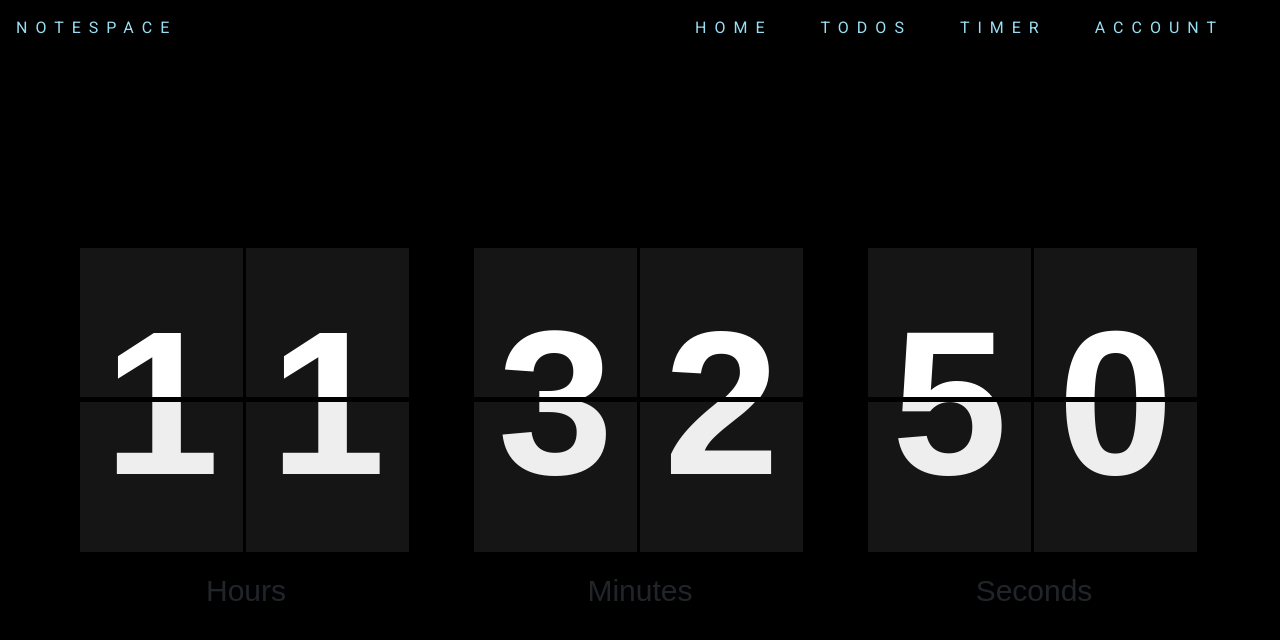
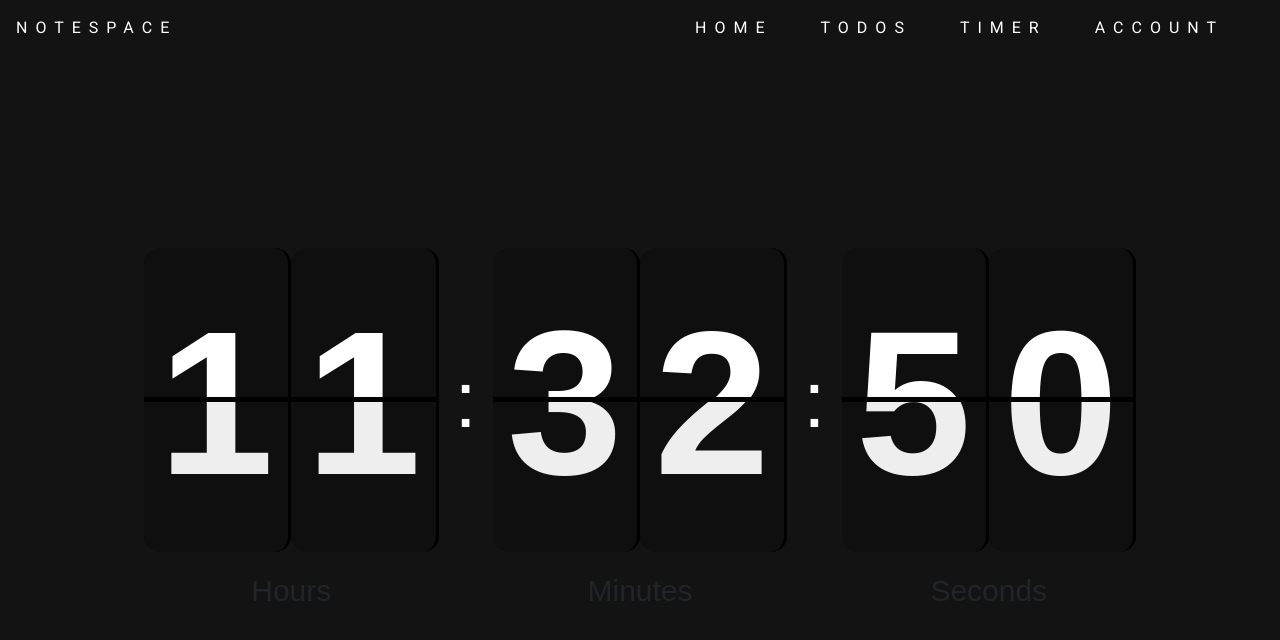
Before and after one commit to Dhruwang/inotes, a React (Create React App) app: page /timer in a window 1280 px wide. Shown: the top 640 px of the page. Built offline with nearby package versions, Linux system fonts and the light colour scheme.

Commit message:
made changes with adding notes

```diff
--- a/src/App.css
+++ b/src/App.css
@@ -1,7 +1,8 @@
 :root {
-  --background: #000000;
-  --db: beige ;
+  --background: rgb(19, 19, 19);
+  --db: #313131 ;
   --lb: rgb(130, 130, 130);
+  --text: white;
 }
 /* designing scrollbar starts  */
 /* width */
@@ -50,11 +51,11 @@ i {
   cursor: pointer;
 }
 h3{
-  color: var(--db);
+  color: var(--text);
 }
 a {
   text-decoration: none;
-  color: black;
+  color: var(--text);
 }
 
 a:hover {
@@ -105,7 +106,7 @@ a:hover {
   margin: 0rem 1rem;
   letter-spacing: 0.5rem;
   text-transform: uppercase;
-  color: rgb(154, 222, 244);
+  color: var(--text);
 
 }
 
@@ -162,7 +163,7 @@ a:hover {
 }
 
 .main h3 {
-  text-align: center;
+  text-align: left;
   text-transform: uppercase;
   letter-spacing: 0.5rem;
 }
@@ -197,9 +198,10 @@ a:hover {
   border: none;
  background-color: var(--db);
   margin: 1rem;
+  transition:  all 0.2s ease-in-out;
 }
-.card a:hover{
-  color: pink;
+.card:hover{
+  transform: scale(1.1);
 }
 
 .card-body {
@@ -210,6 +212,10 @@ a:hover {
 .card-text {
   height: 6rem;
   overflow: hidden;
+}
+.noteDate{
+  margin-bottom: 1rem;
+  margin-left: 1rem;
 }
 
 /* NoteItem css ends  */
@@ -261,10 +267,10 @@ a:hover {
   justify-content: center;
 }
 .notepopinner > *{
-  color: black;
+  color: var(--text);
 }
 .notepopinner .btn {
-  color: black !important;
+  color: var(--text) !important;
 
 }
 
@@ -272,7 +278,6 @@ a:hover {
   border-radius: 2rem;
   border: none;
   background-color: var(--db);
-  box-shadow: 2px 2px 20px rgb(0, 11, 93);
   width: 70vw;
   text-align: left;
   padding: 1rem;
@@ -303,15 +308,21 @@ a:hover {
 .countdown {
   /* border: 2px solid green;  */
   height: 21rem;
-  width: 90%;
+  width: 80%;
   display: flex;
-  gap: 30px;
   font-family: sans-serif;
   display: flex;
   align-items: center;
   justify-content: center;
 }
-
+.timerDots{
+  display: flex;
+  flex-direction: column;
+  color: white;
+  align-items: center;
+  justify-content: center;
+  font-size: 5rem;
+}
 .time-section {
   width: 35%;
   height: 100%;
@@ -321,7 +332,7 @@ a:hover {
 }
 
 .time-group {
-  /* border: 2px solid yellow;  */
+  /* border: 2px solid yellow;   */
   padding: 1rem;
   width: 100%;
   height: 100%;
@@ -351,20 +362,22 @@ a:hover {
   width: 100%;
   height: 50%;
   position: relative;
+  border-radius: 1rem 1rem 0 0;
 
 }
 
 .segment-display__top {
   line-height: 1.5;
   color: #eee;
-  background-color: rgb(21, 21, 21);
+  background-color: rgb(15, 15, 15);
 
 }
 
 .segment-display__bottom {
   line-height: 0;
   color: #fff;
-  background-color: rgb(21, 21, 21);
+  background-color: rgb(15, 15, 15);
+  border-radius: 0rem 0rem 1rem 1rem;
 
 }
 
@@ -385,6 +398,7 @@ a:hover {
   width: 100%;
   height: 50%;
   border-right: 3px solid black;
+
   /* border-radius: 1rem; */
   /* border: 2px solid rgb(108, 108, 108); */
 
@@ -394,19 +408,21 @@ a:hover {
   top: 0;
   line-height: 1.5;
   color: #fff;
-  background-color: rgb(21, 21, 21);
+  background-color: rgb(15, 15, 15);
   transform-origin: bottom;
   border-bottom: 3px solid black;
   border-right: 3px solid black;
+  border-radius: 1rem 1rem 0 0;
 }
 
 .segment-overlay__bottom {
   bottom: 0;
   line-height: 0;
   color: #eee;
-  background-color: rgb(21, 21, 21);
+  background-color: rgb(15, 15, 15);
   border-top: 2px solid black;
   transform-origin: top;
+  border-radius: 0rem 0rem 1rem 1rem;
 }
 
 .segment-overlay.flip .segment-overlay__top {
@@ -513,7 +529,7 @@ margin-bottom: 0;
   display: flex;
   align-items: center;
   padding: 0rem 1rem;
-  color: black;
+  color: var(--text);
   margin: 0.5rem 0rem;
   /* overflow: scroll; */
 }
--- a/src/components/AddNotes.js
+++ b/src/components/AddNotes.js
@@ -1,34 +1,21 @@
 import React, { useState, useContext } from 'react'
 import NoteContext from '../context/notes/noteContext'
+import { useNavigate } from "react-router-dom";
 
 export default function AddNotes(props) {
   const context = useContext(NoteContext)
   const { AddNotes,tagArr,setTagArr } = context;
-  const tags = ["Personal","Business","Study","Code","Important"]
-  let tagMain = []
-  const [demo, setdemo] = useState([])
+  const navigate = useNavigate();
+
 
   const [note, setNote] = useState({ title: "", description: "" })
 
-  const handleTag=(e)=>{
-    e.preventDefault()
-    const tag = e.target.id
-    if(tagMain.includes(tag)){
-      tagMain = tagMain.filter((element)=>{
-        return element != tag
-      })
-      setdemo(tagMain)
-      console.log(demo)
-      document.getElementById(tag).style.backgroundColor = "transparent";
-    document.getElementById(tag).innerHTML = "+ " + tag ;
-    }
-    else{
-      tagMain.push(tag)
-      document.getElementById(tag).style.backgroundColor = "grey";
-    document.getElementById(tag).innerHTML = tag + " x";
-    }
+  const handleOnClick = (event)=>{
+    event.preventDefault()
+    AddNotes(document.getElementById("addTitle").value, document.getElementById("addDescription").innerHTML)
+    navigate("/main")
+  }
 
-  }
   const onChange = (event) => {
     setNote({ ...note, [event.target.name]: event.target.value })
   }
@@ -40,13 +27,10 @@ export default function AddNotes(props) {
           <input type="text" className="form-control fs-1" placeholder='Heading' id="addTitle" name='title' value={note.title} onChange={onChange} />
         </div>
         <hr></hr>
-        {tags.map((element)=>{
-            return <button id={element} className='tagname btn mx-2' onClick={handleTag}>+ {element}</button>
-        })}
         <div className="my-3">
           <textarea type="text" className="form-control" id="addDescription" placeholder='Description' name='description' value={note.description} onChange={onChange} />
         </div>
-        {/* <button disabled={note.title.length<5 || note.description.length<5} type="submit" className="btn btn-primary" onClick={handleOnClick}>Submit</button> */}
+        <button disabled={note.title.length<5 || note.description.length<5} type="submit" className="btn btn-primary" onClick={handleOnClick}>Submit</button>
       </form>
     </div>
     </div>
--- a/src/components/Main.js
+++ b/src/components/Main.js
@@ -1,16 +1,29 @@
 import React from 'react'
 import Notes from "./Notes"
+import { useNavigate } from "react-router-dom";
 
 export default function Main(props) {
+  const navigate = useNavigate();
+
+  const handleCreateNote = ()=>{
+    navigate("/createNote")
+  }
 
   return (
     <div className='main mx-auto'>
     {/* <h3>Add a note</h3>
     <AddNotes showAlert={props.showAlert}/> */}
-    <div className='head d-flex align-items-center justify-content-center'>
-      <h3 className='m-0'>Notes</h3>
+    <div className='head d-flex justify-content-between '>
+      <h3 className='mx-4'>Notes</h3>
+      <button className = "newTodo" onClick={handleCreateNote}>
+        <span className='mx-2'>NEW NOTE</span>
+      <svg xmlns="http://www.w3.org/2000/svg" width="25" height="25" fill="currentColor" class="bi bi-clipboard-plus mx-2" viewBox="0 0 16 16">
+        <path fill-rule="evenodd" d="M8 7a.5.5 0 0 1 .5.5V9H10a.5.5 0 0 1 0 1H8.5v1.5a.5.5 0 0 1-1 0V10H6a.5.5 0 0 1 0-1h1.5V7.5A.5.5 0 0 1 8 7z" />
+        <path d="M4 1.5H3a2 2 0 0 0-2 2V14a2 2 0 0 0 2 2h10a2 2 0 0 0 2-2V3.5a2 2 0 0 0-2-2h-1v1h1a1 1 0 0 1 1 1V14a1 1 0 0 1-1 1H3a1 1 0 0 1-1-1V3.5a1 1 0 0 1 1-1h1v-1z" />
+        <path d="M9.5 1a.5.5 0 0 1 .5.5v1a.5.5 0 0 1-.5.5h-3a.5.5 0 0 1-.5-.5v-1a.5.5 0 0 1 .5-.5h3zm-3-1A1.5 1.5 0 0 0 5 1.5v1A1.5 1.5 0 0 0 6.5 4h3A1.5 1.5 0 0 0 11 2.5v-1A1.5 1.5 0 0 0 9.5 0h-3z" />
+      </svg>
+      </button>
     </div>
-
     <Notes showAlert={props.showAlert}/>
     </div>
   )
--- a/src/components/Navbar.js
+++ b/src/components/Navbar.js
@@ -38,7 +38,7 @@ export default function Navbar() {
         </li>
     </ul>
     {!localStorage.getItem("token")?<div className="logSign mx-3">
-    </div>:<button className="btn btn-primary mx-1" onClick={handleLogOut} role="button">Logout</button>}
+    </div>:<button className="btn btn-secondary mx-1" onClick={handleLogOut} role="button">Logout</button>}
   </div>
 </nav>
   </>
--- a/src/components/NoteItems.js
+++ b/src/components/NoteItems.js
@@ -19,7 +19,9 @@ export default function NoteItems(props) {
                         <i className="fa-solid fa-trash mx-2" onClick={()=>{DeleteNotes(note._id)}}></i>
                         <i className="fa-solid fa-pen-to-square mx-2" onClick={()=>{updateNote(note)}}></i>
                     </div>
+                    <div className='noteDate'>{note.createdAt.slice(0,10)}</div>
             </div>
+
             </Link>
         </div>
 
--- a/src/components/Notes.js
+++ b/src/components/Notes.js
@@ -91,7 +91,7 @@ export default function Notes(props) {
       </div>
       <div className='Notecontainer '>
         {notes.length === 0 && "no notes to Display"}
-        <div className='row justify-content-center'>
+        <div className='row'>
           {notes.map((note) => {
             return <NoteItems updateNote={updateNote} note={note} />
           })}
--- a/src/components/Timer.js
+++ b/src/components/Timer.js
@@ -174,6 +174,7 @@ useEffect(() => {
           </div>
           <p>Hours</p>
         </div>
+        <div className="timerDots">:</div>
 
         <div class="time-section" id="minutes">
           <div class="time-group">
@@ -200,6 +201,7 @@ useEffect(() => {
           </div>
           <p>Minutes</p>
         </div>
+        <div className="timerDots">:</div>
 
         <div class="time-section" id="seconds">
           <div class="time-group">
```
Also changed, not shown: 1 other file (tests, documents, lock files or other folders). Lines whose indentation alone changed are shown as unchanged.
